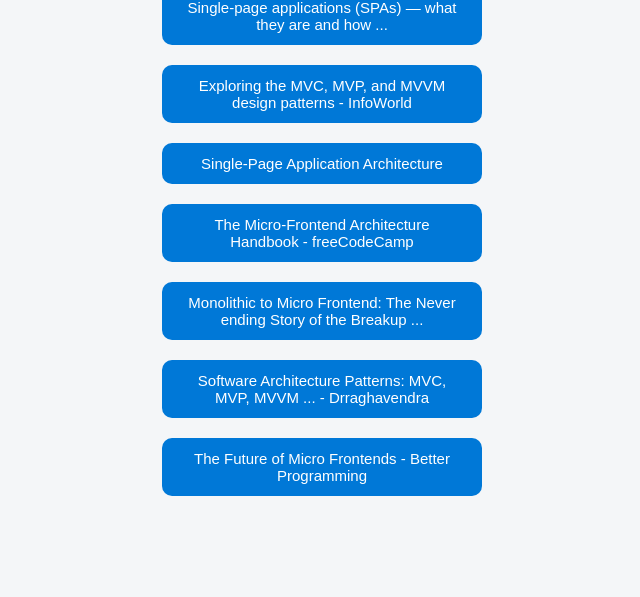
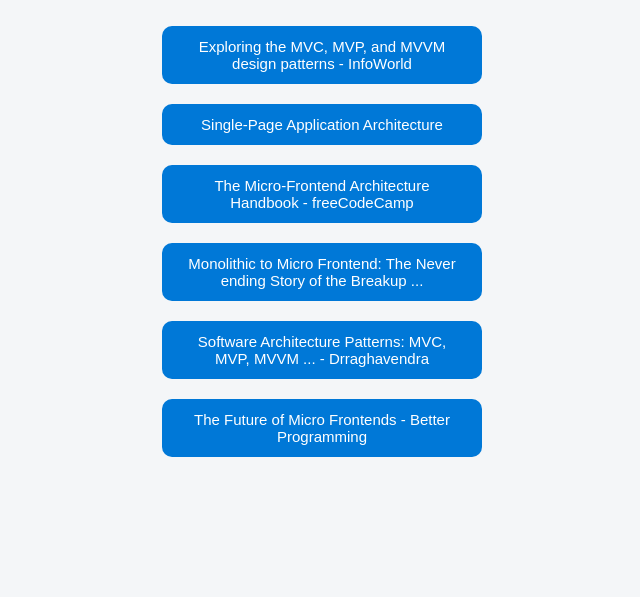
Before and after one commit to MotamedKia/Internet_Engineering_Presentation_Sources, a plain HTML site: page index.html in a window 1280 px wide. Shown: the part 203-800 px from the top of the page, without its empty margins (318-958 px from the left). Drawn offline with Linux system fonts and the light colour scheme.

Commit message:
Update index.html
removed an invalid link

```diff
--- a/index.html
+++ b/index.html
@@ -42,10 +42,6 @@
 
   <h1>لینک‌های مفید درباره‌ی معماری نرم‌افزار</h1>
 
-  <button onclick="window.open('https://business.adobe.com/blog/basics/learn-the-benefits-of-single-page-apps-spa?utm_source=chatgpt.com', '_blank')">
-    Single-page applications (SPAs) — what they are and how ...
-  </button>
-
   <button onclick="window.open('https://www.infoworld.com/article/2241819/exploring-the-mvc-mvp-and-mvvm-design-patterns.html?utm_source=chatgpt.com', '_blank')">
     Exploring the MVC, MVP, and MVVM design patterns - InfoWorld
   </button>
```
